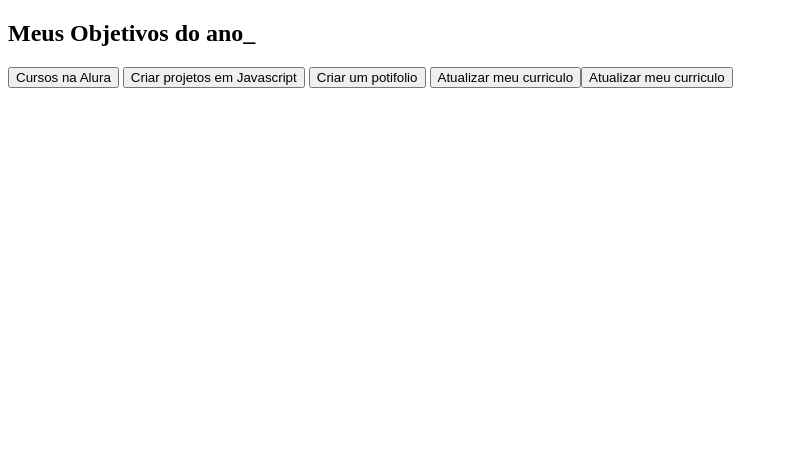
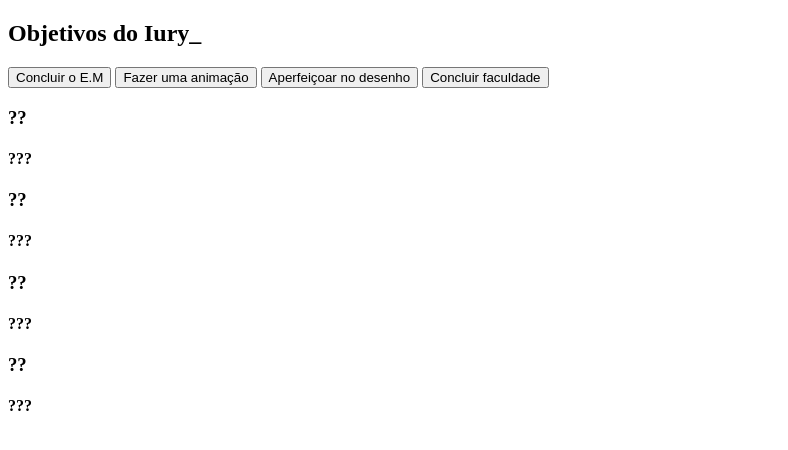
Before and after one commit to changxxbin/projeto-de-vida, a plain HTML site: page index.html in a window 1280 px wide. Shown: the whole page, without its empty margins (0-788 px from the left). Drawn offline with Linux system fonts and the light colour scheme.

Commit message:
Update index.html

```diff
--- a/index.html
+++ b/index.html
@@ -1,25 +1,51 @@
 <!DOCTYPE html>
-<html lang="pt-br">
+<html lang="pt-br>
 
-   <head>
-     <meta charset="UTF-8">
-     <meta name="viewport" content="width=device-width, initial-scale=1.0">
-     <title>Meus objetivos do ano</title>
-     <link rel="stylesheet" href="style.css'>
-   </head>
+<head>
+  <meta name="viewport" content="width=device-width, initial-scale=1.0">
+  <title>Objetivos do Iury</title>
+  <link rel="stylesheet" href="style.css">
+</head>
 
-    <body>
-       <selection class="conteudo-principal">
-      <h2 class="titulo-principal">Meus Objetivos do ano<span>_</span></h2>
-      <div class="botoes">
-         <button class="botao ativo">Cursos na Alura</button>
-         <button class="botao">Criar projetos em Javascript</button>
-         <button class="botao">Criar um potifolio</button>
-         <button class="botao">Atualizar meu curriculo
+<body>
+ <section class="conteudo-principal">
+   <h2 class="titulo-principal">Objetivos do Iury<span>_</span></h2>
+   <div class="botoes">
+       <button class="botao ativo">Concluir o E.M </button>
+       <button class="botao">Fazer uma animação</button>
+       <button class="botao">Aperfeiçoar no desenho</button>
+       <button class="botao">Concluir faculdade</button>
+   </div>
+
+
+
+<div class="abra-textos">
+<div class="abra-conteudo">
+<h3 class="obra-conteudo-titulo-principal">??</h3>
+<h4 classs="obra-conteudo-titulo-secundario">???</h4>
+</div>
+<div class="abra-textos">
+<div class="abra-conteudo">
+<h3 class="obra-conteudo-titulo-principal">??</h3>
+<h4 classs="obra-conteudo-titulo-secundario">???</h4>
+</div>
+
+<div class="abra-textos">
+<div class="abra-conteudo">
+<h3 class="obra-conteudo-titulo-principal">??</h3>
+<h4 classs="obra-conteudo-titulo-secundario">???</h4>
+</div>
+
+<div class="abra-textos">
+<div class="abra-conteudo">
+<h3 class="obra-conteudo-titulo-principal">??</h3>
+<h4 classs="obra-conteudo-titulo-secundario">???</h4>
+</div>
 
 
 
 
-
-
-         <button class="botao">Atualizar meu curriculo</button>
+   </section>
+ <script src="main.js"></script>
+</body>
+</html>
```
